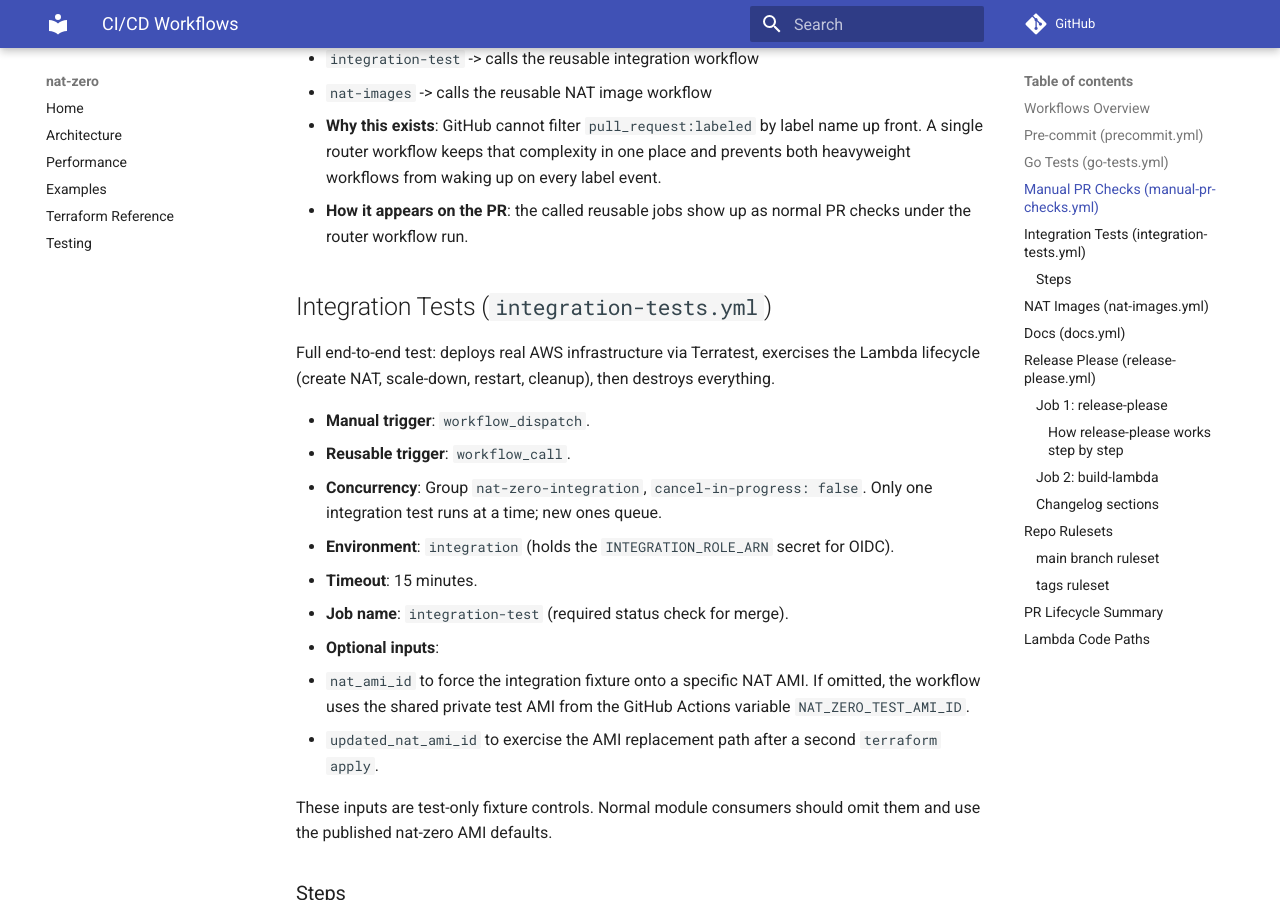
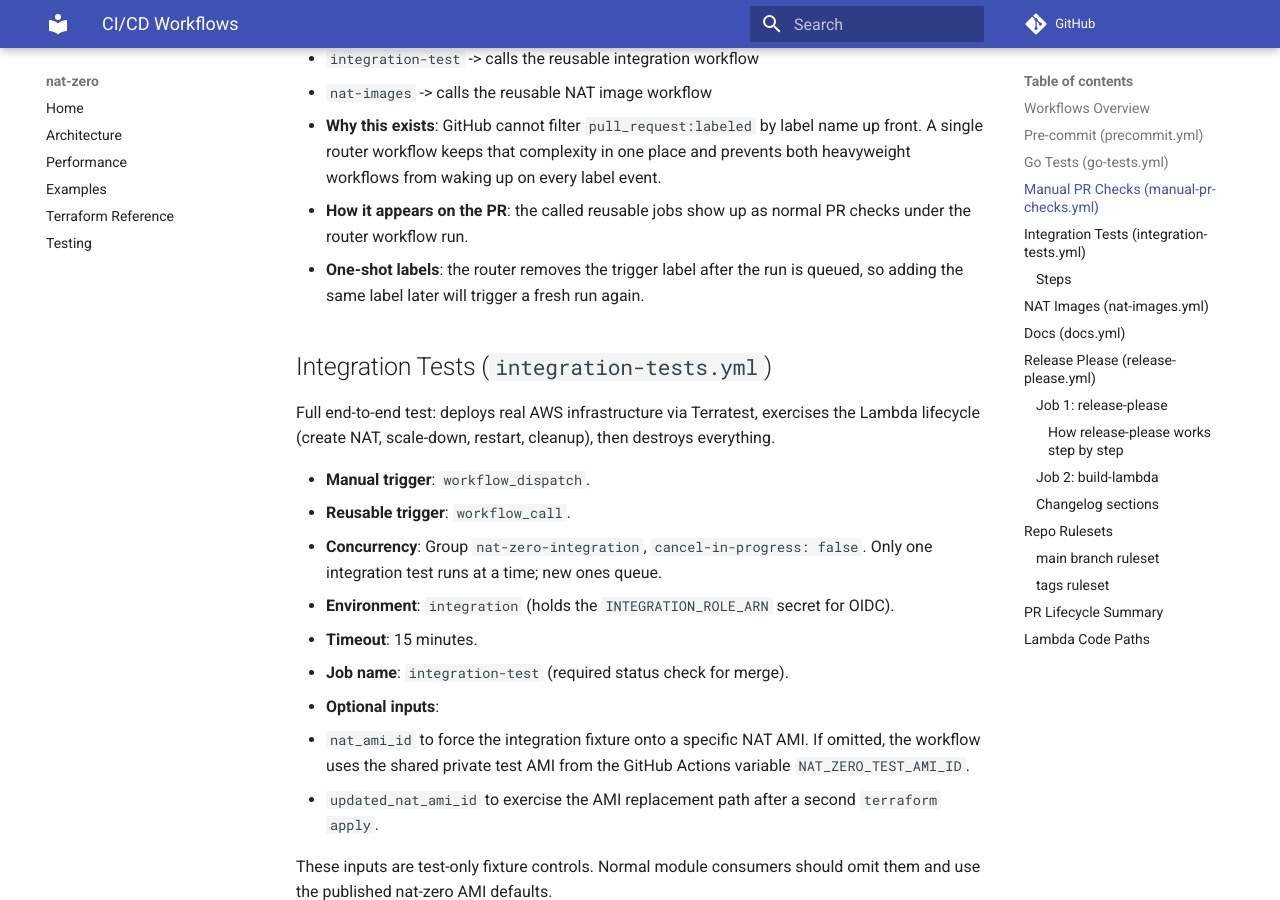
Before and after one commit to MachineDotDev/nat-zero, an MkDocs documentation site: the page built from docs/workflows.md, in a window 1280 px wide and 900 px high, scrolled down 1460 px. Built offline with MkDocs 1.6.1 and Material for MkDocs 9.7.7, drawn with Linux system fonts in a browser that asks for light colours; comment, search, counter and statistics services are not loaded.

Commit message:
ci: make manual PR labels one-shot triggers

```diff
--- a/docs/workflows.md
+++ b/docs/workflows.md
@@ -40,6 +40,7 @@ Single entry point for expensive, manually requested PR checks.
   - `nat-images` -> calls the reusable NAT image workflow
 - **Why this exists**: GitHub cannot filter `pull_request:labeled` by label name up front. A single router workflow keeps that complexity in one place and prevents both heavyweight workflows from waking up on every label event.
 - **How it appears on the PR**: the called reusable jobs show up as normal PR checks under the router workflow run.
+- **One-shot labels**: the router removes the trigger label after the run is queued, so adding the same label later will trigger a fresh run again.
 
 ## Integration Tests (`integration-tests.yml`)
 
```
Also changed, not shown: 3 other files.
